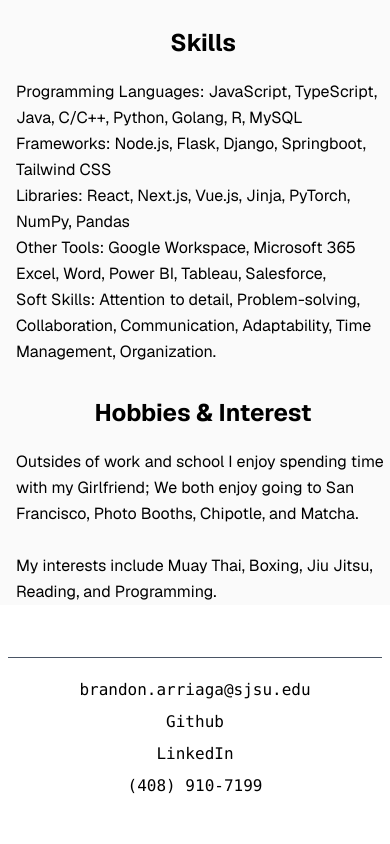
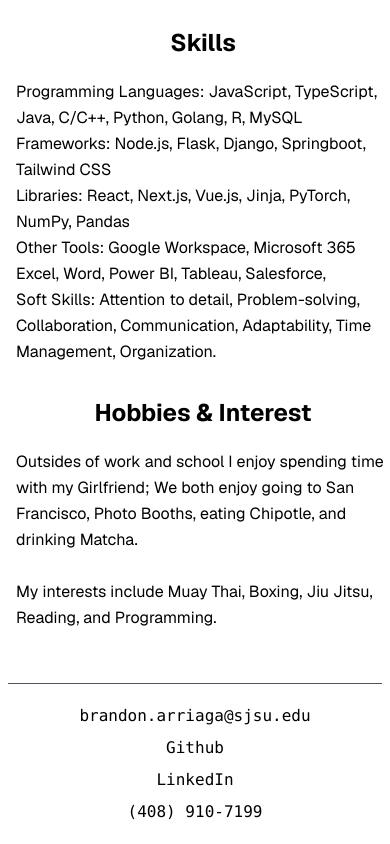
Before and after one commit to bazayd/zayd-portfolio, a Next.js app: page /info in a window 390 px wide. Shown: the part 1187-2031 px from the top of the page. Before the commit the page ends 2005 px from the top, so only its background shows below. Built offline with nearby package versions, Linux system fonts and the light colour scheme.

Commit message:
added analytics import, updated news page

```diff
--- /dev/null
+++ b/app/api/gemini/route.ts
@@ -0,0 +1,14 @@
+import { NextResponse } from "next/server";
+import "process/env";
+
+export const revalidate = 600; // caching for 10 minutes
+
+
+export async function GET(req: Request) {
+  const headers = {
+    "User-Agent": "zayd-portfolio (brandon.arriaga@sjsu.edu)",
+    Accept: "application/json",
+  };
+
+  const resultRes = await fetch()
+}
--- a/app/components/Navbar.tsx
+++ b/app/components/Navbar.tsx
@@ -11,6 +11,7 @@
   { href: "/experience", label: "Experience" },
   { href: "/projects", label: "Projects" },
   { href: "/info", label: "More About Me" },
+  { href: "/news", label: "News"}
 ];
 
 export default function Navbar() {
--- a/app/info/page.tsx
+++ b/app/info/page.tsx
@@ -24,7 +24,7 @@
   }, [emblaApi])
 
   return (
-    <div className='flex flex-col min-h-screen justify-center bg-zinc-50 font-sans text-black '>
+    <div className='flex flex-col min-h-screen justify-center font-sans text-black '>
         <div className="flex flex-col md:flex-row gap-8 mt-10 px-4 sm:px-8">
             <div className="embla w-full md:w-1/2">
                 <div className="embla__viewport rounded-md overflow-hidden" ref={emblaRef}>
@@ -95,7 +95,7 @@
             <h1 className='text-2xl font-bold text-center'>Hobbies & Interest</h1>
             <h2 className='text-base sm:text-lg leading-relaxed'>
                 Outsides of work and school I enjoy spending time with my Girlfriend; We both enjoy
-                going to San Francisco, Photo Booths, Chipotle, and Matcha.
+                going to San Francisco, Photo Booths, eating Chipotle, and drinking Matcha.
                 <br />
                 <br />
                 My interests include Muay Thai, Boxing, Jiu Jitsu, Reading, and Programming.
--- /dev/null
+++ b/app/news/page.tsx
@@ -0,0 +1,23 @@
+'use client'
+
+import Image from "next/image";
+import Link from "next/link";
+import { useEffect, useState, FormEvent } from 'react';
+import { Analytics } from "@vercel/analytics/next"
+
+
+export default function Gemini() {
+  const [text, setText] = useState<string>("");
+  const [error, setError] = useState<string | null>(null);
+
+
+
+
+
+
+  return(
+    <div className="min-h-screen flex flex-col text-black w-full py-16 sm:py-24 px-4 sm:px-10 bg-white place-items-center">
+      <h1>IN Progress...</h1>
+    </div>
+  )
+}
--- a/app/page.tsx
+++ b/app/page.tsx
@@ -3,6 +3,7 @@
 import Image from "next/image";
 import Link from "next/link";
 import { useEffect, useState, FormEvent } from 'react';
+
 
 type Period = {
   name: string;
@@ -100,6 +101,8 @@
 
   const [active, setActive] = useState(false)
 
+
+
   return (
     <div className="flex flex-col items-center font-sans">
       <main className="w-full max-w-3xl py-16 sm:py-24 px-4 sm:px-10 bg-white">
@@ -196,7 +199,6 @@
           )}
         </div>
 
-
       </main>
 
     </div>
--- a/package.json
+++ b/package.json
@@ -11,8 +11,11 @@
   "dependencies": {
     "@emotion/react": "^11.14.0",
     "@emotion/styled": "^11.14.1",
+    "@google/genai": "^1.40.0",
     "@mui/icons-material": "^7.3.7",
     "@mui/material": "^7.3.7",
+    "@vercel/analytics": "^1.6.1",
+    "dotenv": "^17.2.3",
     "embla-carousel-autoplay": "^8.6.0",
     "embla-carousel-react": "^8.6.0",
     "flowbite-react": "^0.12.16",
```
Also changed, not shown: 1 other file (tests, documents, lock files or other folders).
